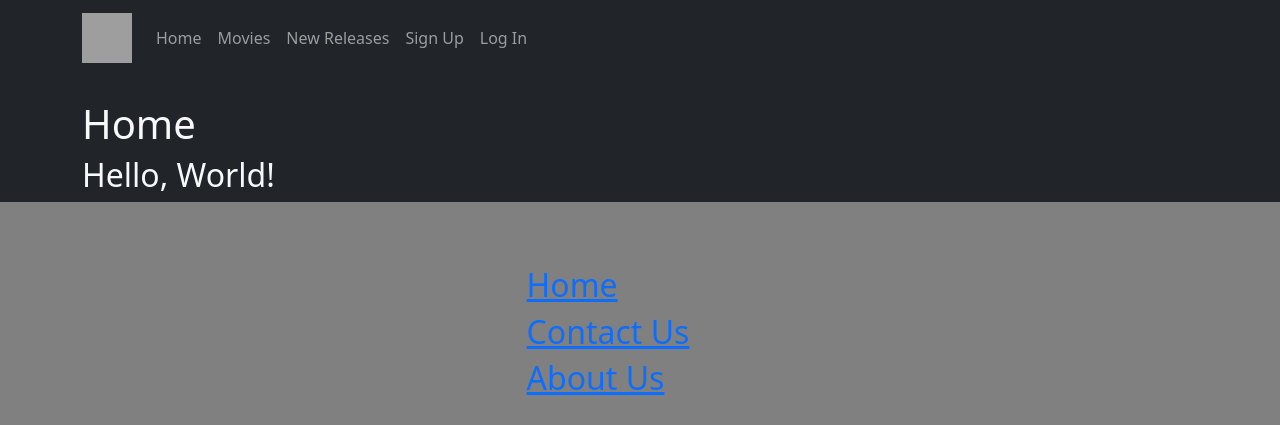
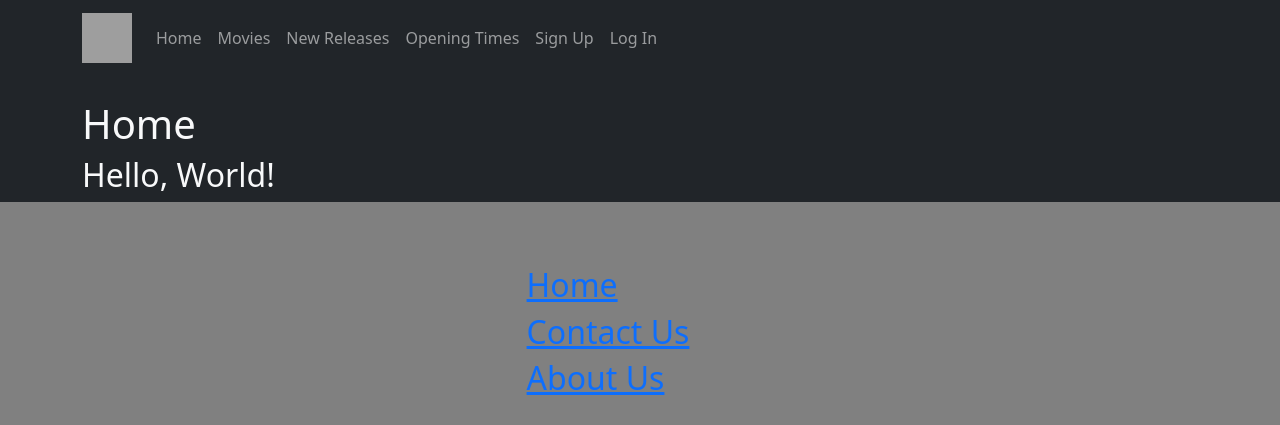
Before and after one commit to Wojciech-Przybylski/ams-group-project, a Flask app: page / in a window 1280 px wide. Shown: the top 425 px of the page. Run offline with Flask 3, Linux system fonts and the light colour scheme; grey boxes are pictures that could not be loaded.

Commit message:
Added opening times to navbar

```diff
--- a/application/templates/nav.html
+++ b/application/templates/nav.html
@@ -29,10 +29,15 @@
                     </li>
                     <li class="nav-item">
                         <a class="nav-link" href="/new-releases">New Releases</a>
+                    </li>
+                    <li class="nav-item">
+                        <a class="nav-link" href="/opening-times">Opening Times</a>
+                    </li>
                     {% if session['user_id'] %}
                     <li class="nav-item">
                         <a class="nav-link" href="/discussion-board">Forum</a>
                     </li>
+
                     <li class="nav-item">
                         <a class="nav-link" href="/my-orders">My Orders</a>
                     </li>
```
